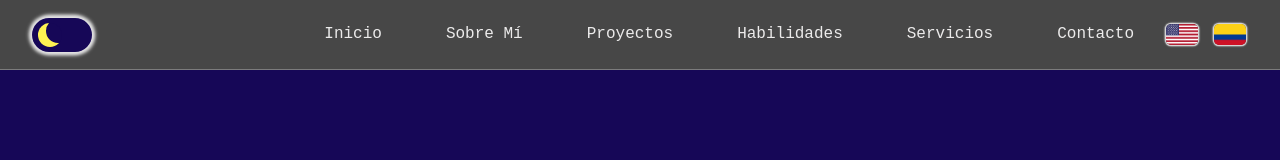
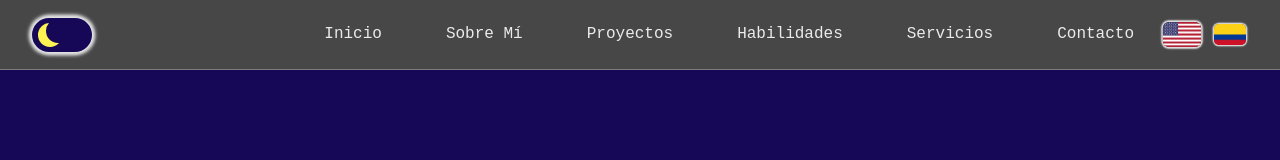
Before and after one commit to devKiller59/portfolio, a React (Create React App) app: page / in a window 1280 px wide. In both pictures the pointer is over the picture 1182 px from the left and 34 px from the top of the page. Shown: the top 160 px of the page. Built offline with nearby package versions, Linux system fonts and the light colour scheme.

Commit message:
update menu.css

```diff
--- a/src/assets/styles/menu.css
+++ b/src/assets/styles/menu.css
@@ -32,6 +32,12 @@
   height: 1.3rem;
   margin-bottom: -3px;
   box-shadow: 0 0 0.1em 0.1em #e7e7e7;
+  transition: all 0.2s ease-in-out;
+}
+
+.buttons img:hover {
+  transform: scale(1.2);
+  transition: all 0.2s ease-in-out;
 }
 
 .section {
```
